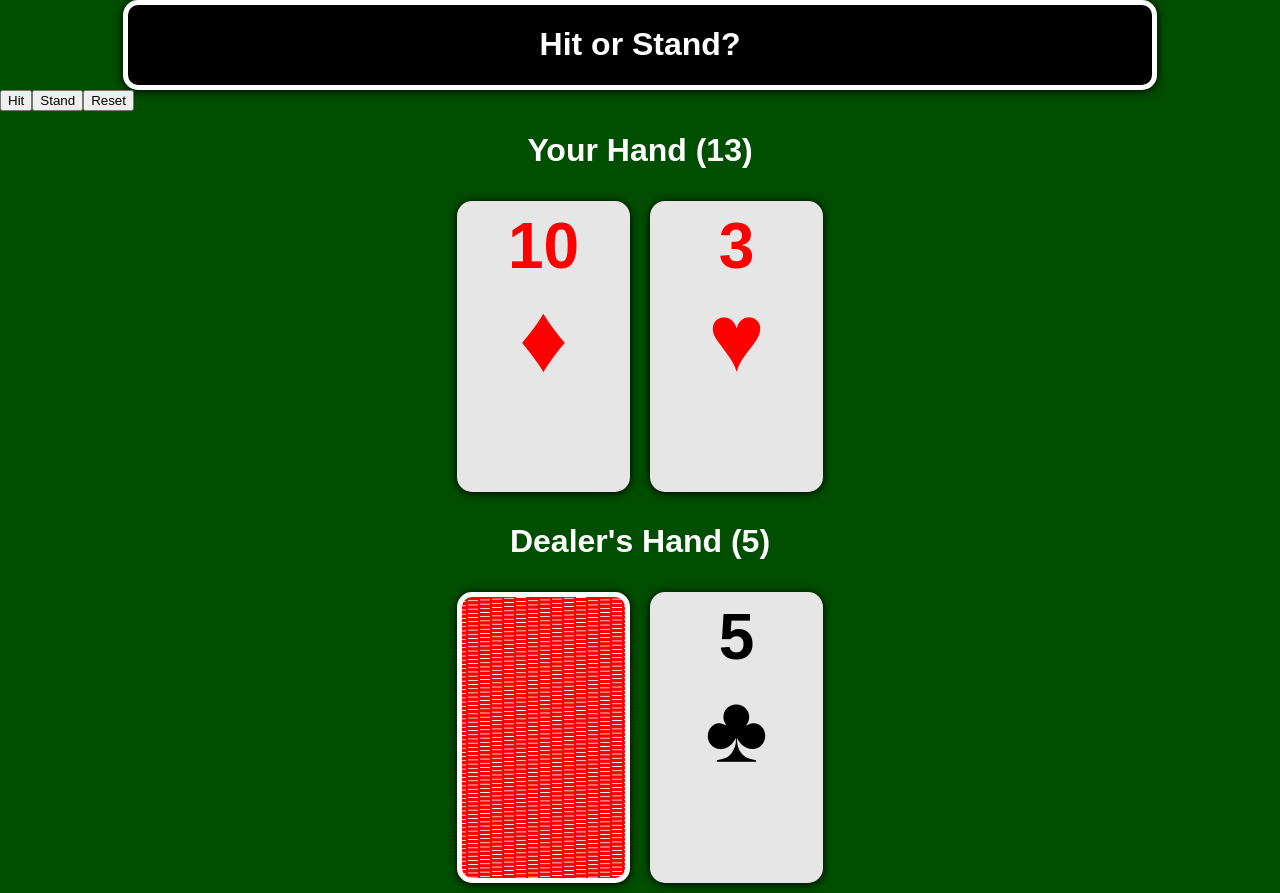
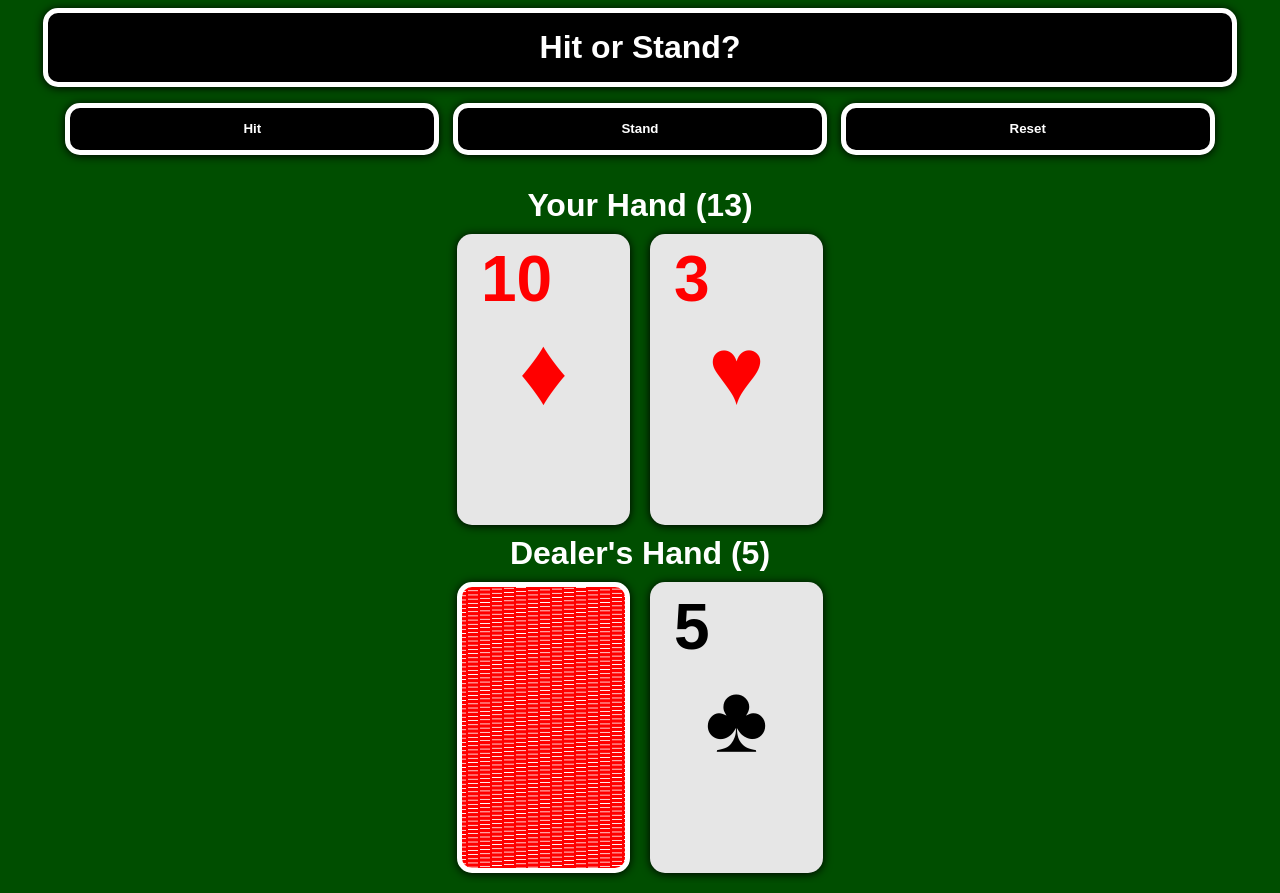
Before and after one commit to jarodburchill/blackjack-react-app, a React (Create React App) app: page / in a window 1280 px wide. Built offline with nearby package versions, Linux system fonts and the light colour scheme; a web font is replaced by a local one.

Commit message:
Styling changes

```diff
--- a/src/components/Controls.tsx
+++ b/src/components/Controls.tsx
@@ -11,9 +11,9 @@ type ControlsProps = {
 const Controls: React.FC<ControlsProps> = ({ userTurn, hitEvent, standEvent, resetEvent }) => {
   return (
     <div className={styles.controlsContainer}>
-      <button onClick={() => hitEvent()} disabled={!userTurn}>Hit</button>
-      <button onClick={() => standEvent()} disabled={!userTurn}>Stand</button>
-      <button onClick={() => resetEvent()}>Reset</button>
+      <button onClick={() => hitEvent()} disabled={!userTurn} className={styles.button}>Hit</button>
+      <button onClick={() => standEvent()} disabled={!userTurn} className={styles.button}>Stand</button>
+      <button onClick={() => resetEvent()} className={styles.button}>Reset</button>
     </div>
   );
 }
--- a/src/components/Hand.tsx
+++ b/src/components/Hand.tsx
@@ -10,7 +10,7 @@ type HandProps = {
 const Hand: React.FC<HandProps> = ({ title, cards }) => {
   return (
     <div className={styles.handContainer}>
-      <h1>{title}</h1>
+      <h1 className={styles.title}>{title}</h1>
       <div className={styles.cardContainer}>
         {cards.map((card: any, index: number) => {
           return (
--- a/src/components/styles/Controls.module.css
+++ b/src/components/styles/Controls.module.css
@@ -0,0 +1,18 @@
+.controlsContainer {
+  display: flex;
+  justify-content: center;
+  margin: 0.5em 1em 2em 1em;
+}
+
+.button {
+  color: white;
+  font-weight: bold;
+  margin: 0 0.5em;
+  padding: 1em;
+  width: 30%;
+  background: black;
+  border: 5px solid white;
+  border-radius: 15px;
+  box-shadow: 0px 1px 10px rgb(0, 0, 0);
+  text-align: center;
+}
--- a/src/components/styles/Hand.module.css
+++ b/src/components/styles/Hand.module.css
@@ -3,7 +3,6 @@
   min-height: 40vh;
   display: flex;
   align-items: center;
-  text-align: center;
   flex-direction: column;
 }
 
@@ -12,3 +11,7 @@
   justify-content: center;
   flex-wrap: wrap;
 }
+
+.title {
+  text-align: center;
+}
--- a/src/components/styles/Status.module.css
+++ b/src/components/styles/Status.module.css
@@ -4,8 +4,12 @@
 }
 
 .status {
-  width: 80%;
-  height: 10vh;
+  display: flex;
+  align-items: center;
+  justify-content: center;
+  margin: 0.5em 1em 0.5em 1em;
+  padding: 1em;
+  width: 90%;
   background: black;
   border: 5px solid white;
   border-radius: 15px;
--- a/src/index.css
+++ b/src/index.css
@@ -1,3 +1,7 @@
+* {
+  margin: 0;
+  padding: 0;
+}
 body {
   background: rgb(0, 78, 0);
   margin: 0;
```
